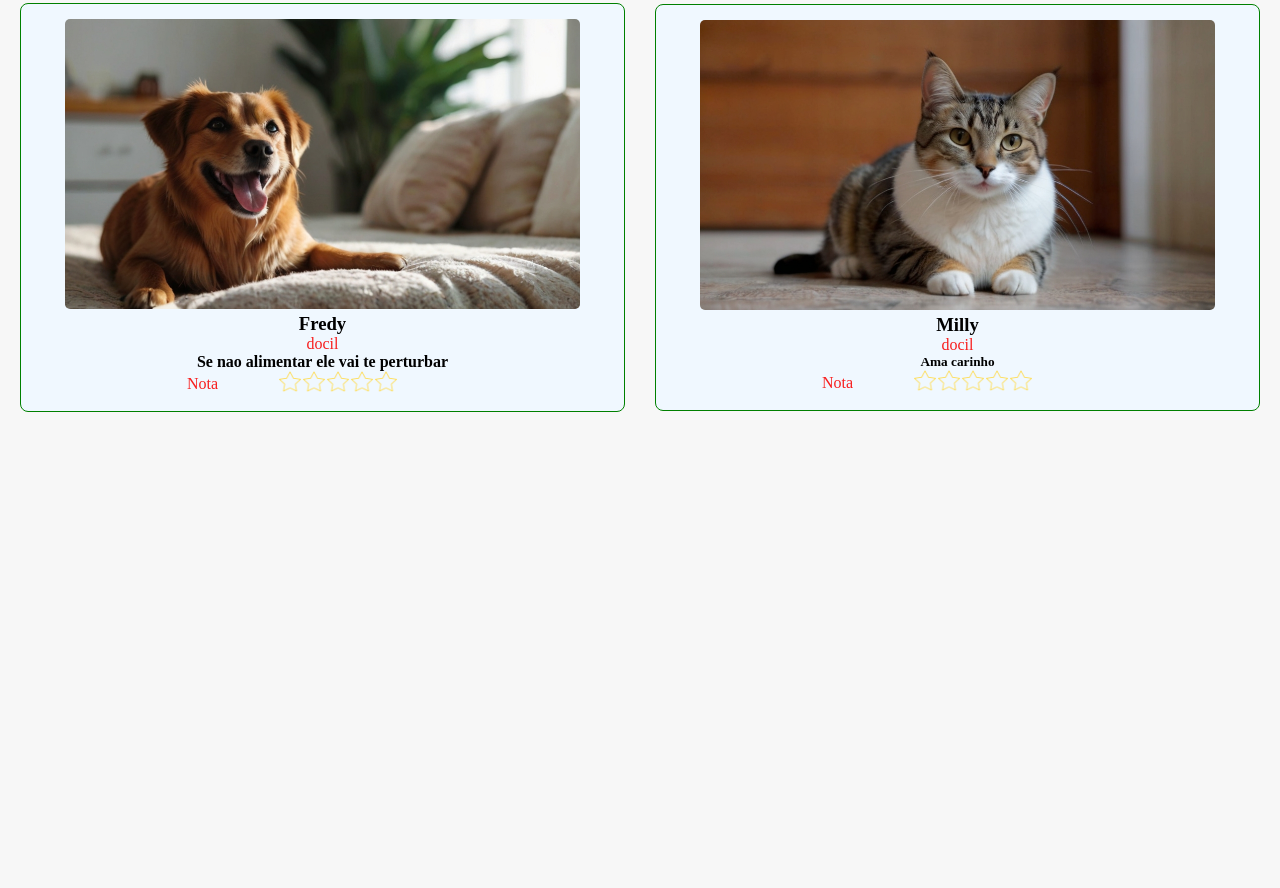
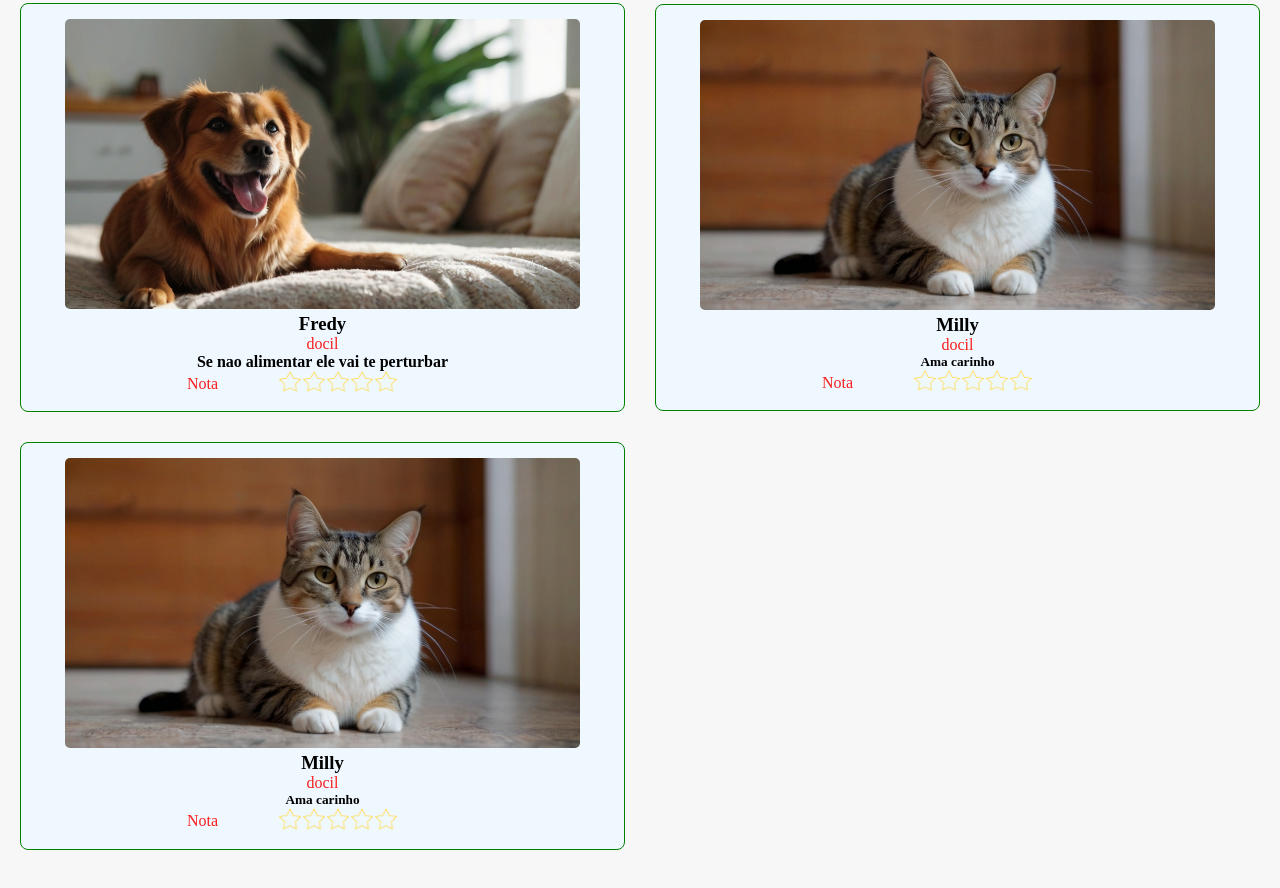
Before and after one commit to MarcioAlac/SiteDoacao, a plain HTML site: page index.html in a window 1280 px wide. Shown: the part 543-1431 px from the top of the page. Before the commit the page ends 1023 px from the top, so only its background shows below. Drawn offline with Linux system fonts and the light colour scheme.

```diff
--- a/index.html
+++ b/index.html
@@ -186,6 +186,44 @@
             </div>
           </div>
         </div>
+        <div class="galery-photo">
+          <a href="/pages/first_animal.html?animal=cat">
+            <img src="assets/animal4.jpg" alt="gato" />
+          </a>
+          <div class="info-animal">
+            <h3>Milly</h3>
+            <p>docil</p>
+          </div>
+          <div class="basic-animal">
+
+            <h5>Ama carinho</h5>
+
+            <div class="rating-animal">
+
+                <p>Nota</p>
+                <a href="javascript:void(0)" onclick="Avaliar(1)">
+                    <img src="assets/star0.png" id="s1"/>
+                </a>
+
+                <a href="javascript:void(0)" onclick="Avaliar(2)">
+                    <img src="assets/star0.png" id="s2"/>
+                </a>
+
+              <a href="javascript:void(0)" onclick="Avaliar(3)">
+                <img src="assets/star0.png" id="s3"
+              /></a>
+
+              <a href="javascript:void(0)" onclick="Avaliar(4)">
+                <img src="assets/star0.png" id="s4"
+              /></a>
+
+              <a href="javascript:void(0)" onclick="Avaliar(5)">
+                <img src="assets/star0.png" id="s5"
+              /></a>
+
+            </div>
+          </div>
+        </div>
 
 
     </main>
--- a/scripts/render_animal_page.js
+++ b/scripts/render_animal_page.js
@@ -150,6 +150,7 @@
             ANIMAL_PIC.src = '/assets/animal4.jpg'
             CONTENT.innerHTML = array['MILY']
             break;
+
     }
 }
 
--- a/style/card.css
+++ b/style/card.css
@@ -6,7 +6,6 @@
    justify-content: center;
    align-items: center;
 
-   background-color: antiquewhite;
 }
 
 img
--- a/style/login/login.css
+++ /dev/null
@@ -1,23 +0,0 @@
-form
-{
-    display: flex;
-    justify-content: center;
-    margin: 40vh auto;
-    background-color: rgb(190, 190, 190);
-    width: 60vw;
-    padding: 10vh;
-    border-radius: 9px;
-}
-
-.container input #sub
-{
-    position: relative;
-   top: 30px;
-}
-
-.container
-{
-    display: flex;
-    width: 40%;
-    justify-content: center;
-}
```
Also changed, not shown: login.html (+24 -8 lines).
